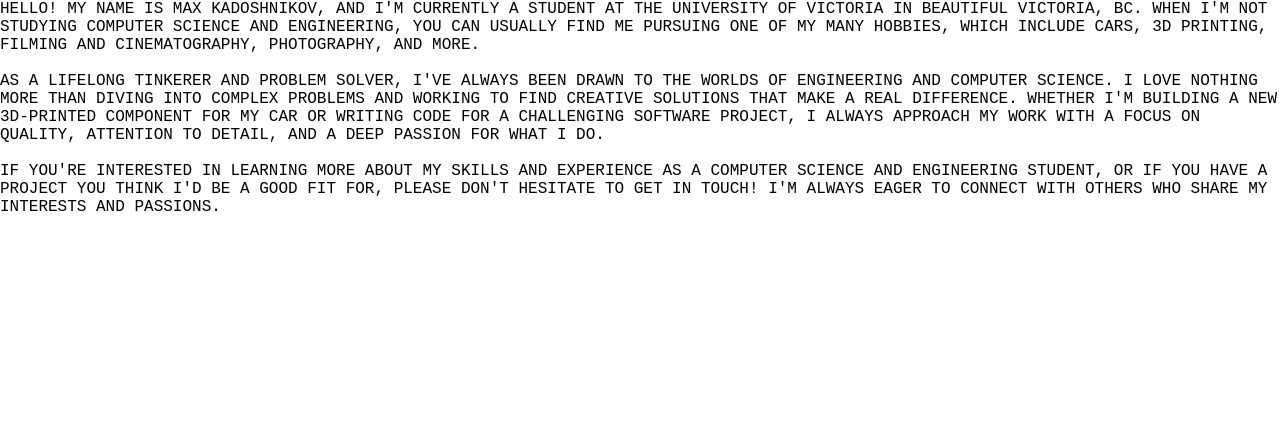
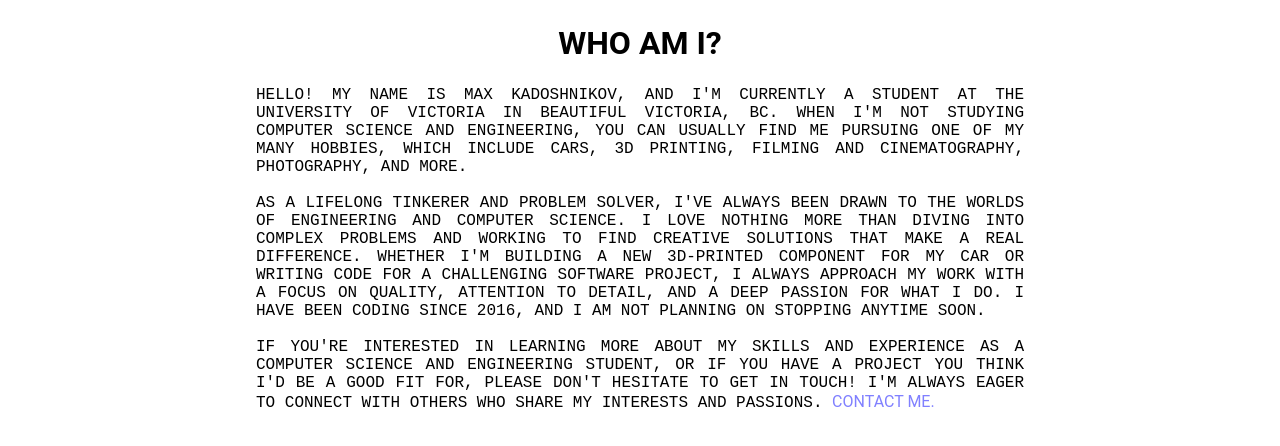
Before and after one commit to realmaxee/personal-website-2023, a PHP site: page /about.html in a window 1280 px wide. Shown: the part 60-506 px from the top of the page. Run offline with PHP 8.4, Linux system fonts and the light colour scheme.

Commit message:
fixed the about me section

```diff
--- a/about.html
+++ b/about.html
@@ -16,12 +16,18 @@
             <a href="/contact.html">Contact Me</a>
         </div>
     </nav>
-    <main>
-        <p>Hello! My name is Max Kadoshnikov, and I'm currently a student at the University of Victoria in beautiful Victoria, BC. When I'm not studying computer science and engineering, you can usually find me pursuing one of my many hobbies, which include cars, 3D printing, filming and cinematography, photography, and more.
-            <br><br>
-            As a lifelong tinkerer and problem solver, I've always been drawn to the worlds of engineering and computer science. I love nothing more than diving into complex problems and working to find creative solutions that make a real difference. Whether I'm building a new 3D-printed component for my car or writing code for a challenging software project, I always approach my work with a focus on quality, attention to detail, and a deep passion for what I do.
-            <br><br>
-            If you're interested in learning more about my skills and experience as a computer science and engineering student, or if you have a project you think I'd be a good fit for, please don't hesitate to get in touch! I'm always eager to connect with others who share my interests and passions.</p>
+    <main class="about-me">
+        <div class="row">
+            <h1>Who am I?</h1>
+            <p>
+                Hello! My name is Max Kadoshnikov, and I'm currently a student at the University of Victoria in beautiful Victoria, BC. When I'm not studying computer science and engineering, you can usually find me pursuing one of my many hobbies, which include cars, 3D printing, filming and cinematography, photography, and more.
+                <br><br>
+                As a lifelong tinkerer and problem solver, I've always been drawn to the worlds of engineering and computer science. I love nothing more than diving into complex problems and working to find creative solutions that make a real difference. Whether I'm building a new 3D-printed component for my car or writing code for a challenging software project, I always approach my work with a focus on quality, attention to detail, and a deep passion for what I do. I have been coding since 2016, and I am not planning on stopping anytime soon.
+                <br><br>
+                If you're interested in learning more about my skills and experience as a computer science and engineering student, or if you have a project you think I'd be a good fit for, please don't hesitate to get in touch! I'm always eager to connect with others who share my interests and passions. <a class="purple-link" href="contact.html">Contact Me.</a>
+            </p>
+
+        </div>
 
     </main>
 </body>
--- a/contact.html
+++ b/contact.html
@@ -18,9 +18,9 @@
     </nav>
     <main id="contact">
         <h1>contact me!</h1>
-        <p>email me for inquiries at <a href="mailto:maxkado17@gmail.com">maxkado17@gmail.com</a></p>
-        <p>you can also find me on instagram <a href="https://instagram.com/mxkdrives" target="_blank">@mxkdrives</a></p>
-        <p>my github is <a href="https://github.com/realmaxee.com" target="_blank">@realmaxee</a></p>
+        <p>email me for inquiries at <a class="purple-link" href="mailto:maxkado17@gmail.com">maxkado17@gmail.com</a></p>
+        <p>you can also find me on instagram <a class="purple-link" href="https://instagram.com/mxkdrives" target="_blank">@mxkdrives</a></p>
+        <p>my github is <a class="purple-link" href="https://github.com/realmaxee.com" target="_blank">@realmaxee</a></p>
     </main>
 
 </body>
--- a/style.css
+++ b/style.css
@@ -10,6 +10,21 @@
 a {
     text-decoration: none;
 }
+
+.row {
+    margin:0 auto;
+    width: 100%;
+    max-width: 768px;
+}
+
+.purple-link {
+    color: #8080ff;
+}
+
+.purple-link:hover {
+    color: black;
+}
+
 
 /* INDEX PAGE */
 .index {
@@ -177,10 +192,15 @@
     margin:24px 0px;
 }
 
-#contact a {
-    color: #8080ff;
+/* ABOUT ME */
+.about-me {
+    text-align: justify;
 }
 
-#contact a:hover {
-    color: black;
+.about-me h1 {
+    text-align: center;
 }
+
+.about-me h1, p {
+    margin-top: 24px;
+}
```
Also changed, not shown: portfolio.html (+7 -1 lines).
